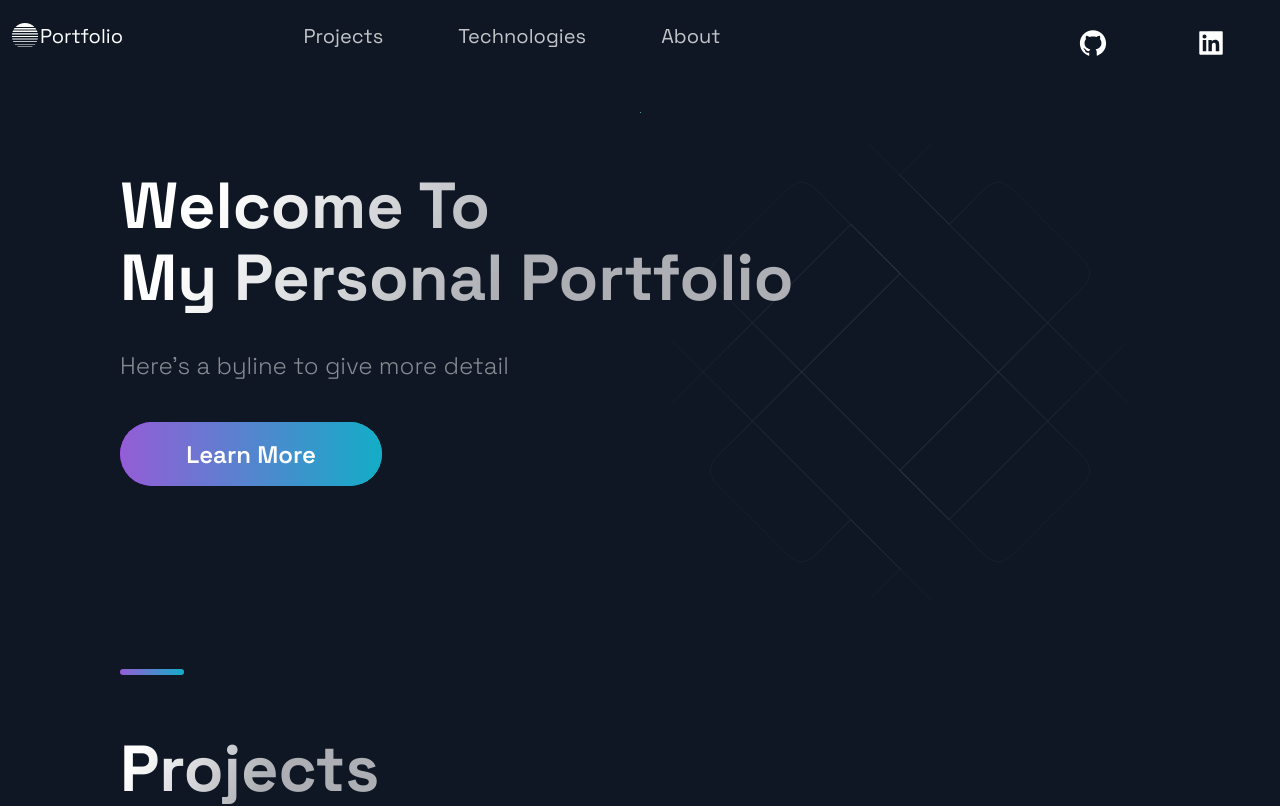
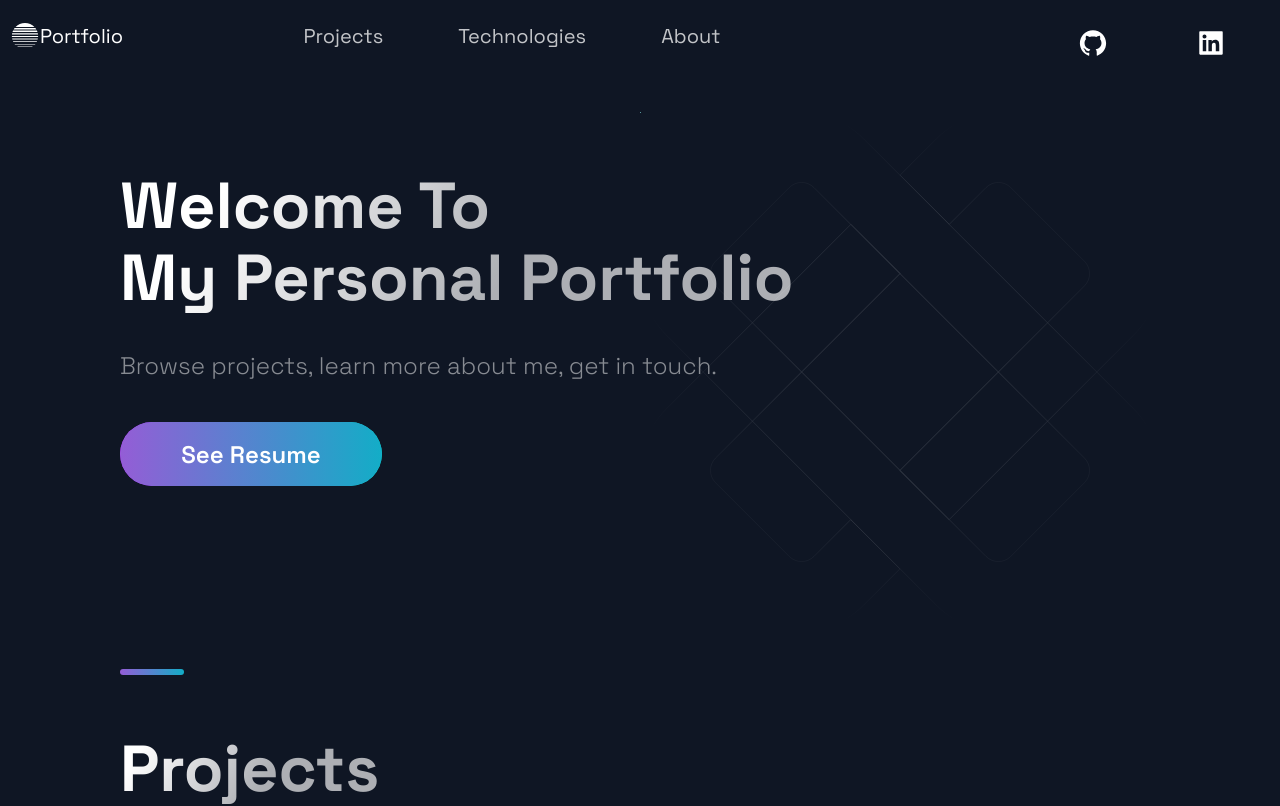
Before and after one commit to tyler-parker/portfolio-nextjs, a Next.js app: page / in a window 1280 px wide. Shown: the top 806 px of the page. Built offline with nearby package versions, Linux system fonts and the light colour scheme.

Commit message:
Hosted my resume on GDrive and pointed my button to the link

```diff
--- a/src/components/Acomplishments/Acomplishments.js
+++ b/src/components/Acomplishments/Acomplishments.js
@@ -1,6 +1,6 @@
 import React from 'react';
 
-import { Section, SectionDivider, SectionTitle } from '../../styles/GlobalComponents';
+import { Section, SectionTitle } from '../../styles/GlobalComponents';
 import { Box, Boxes, BoxNum, BoxText } from './AcomplishmentsStyles';
 
 const data = [
@@ -16,7 +16,7 @@ const Acomplishments = () => (
     <Boxes>
       {data.map((card, index) => (
         <Box key={index}>
-          <BoxNum>{card.number}+</BoxNum>
+          <BoxNum>{card.number}</BoxNum>
           <BoxText>{card.text}</BoxText>
         </Box>
       ))}
--- a/src/components/Hero/Hero.js
+++ b/src/components/Hero/Hero.js
@@ -12,9 +12,9 @@ const Hero = (props) => (
         My Personal Portfolio
       </SectionTitle>
       <SectionText>
-        Here's a byline to give more detail
+        Browse projects, learn more about me, get in touch.
       </SectionText>
-      <Button onClick={() => window.location = ''}>Learn More</Button>
+      <Button onClick={() => window.location = 'https://drive.google.com/file/d/1t2JPKuSkqIbCez7mnIHSJdYMMhRv0a_g/view?usp=sharing'}>See Resume</Button>
     </LeftSection>
   </Section>
 );
--- a/src/components/Technologies/Technologies.js
+++ b/src/components/Technologies/Technologies.js
@@ -28,7 +28,7 @@ const Technologies = () =>  (
       <DiFirebase size='3rem'/>
         <ListContainer>
           <ListTitle>Back-End</ListTitle>
-          <ListParagraph>Expresss <br /> Mongo DB <br /> SQL Server <br /> PostgreSQL</ListParagraph>
+          <ListParagraph>Expresss <br /> Mongo DB <br /> Microsoft SQL Server <br /> PostgreSQL</ListParagraph>
         </ListContainer>
       </ListItem>
     </List>
--- a/src/components/TimeLine/TimeLine.js
+++ b/src/components/TimeLine/TimeLine.js
@@ -107,7 +107,6 @@ const Timeline = () => {
           </CarouselButton>
         ))}
       </CarouselButtons>
-      <SectionDivider />
     </Section>
   );
 };
--- a/src/constants/constants.js
+++ b/src/constants/constants.js
@@ -38,7 +38,7 @@ export const projects = [
 ];
 
 export const TimeLineData = [
-  { year: 2015, text: 'Joined DevPointe Labs to learn development fundamentals with Ruby on Rails', },
+  { year: 2015, text: 'Joined DevPoint Labs to learn development fundamentals with Ruby on Rails', },
   { year: 2016, text: 'Worked as a Business Analyst to gather requirements for developers', },
   { year: 2019, text: 'Worked as a Data Management Analyst at Willis Towers Watson to integrate data with our partners', },
   { year: 2021, text: 'Joined VSchool to learn the MERN stack', },
--- a/src/pages/index.js
+++ b/src/pages/index.js
@@ -17,7 +17,7 @@ const Home = () => {
       <Projects />
       <Technologies />
       <Timeline />
-      <Acomplishments />
+      {/* <Acomplishments /> */}
     </Layout>
   );
 };
```
Also changed, not shown: src/components/Hero/ARTIC-project.PNG (added), 1 other file (tests, documents, lock files or other folders).
